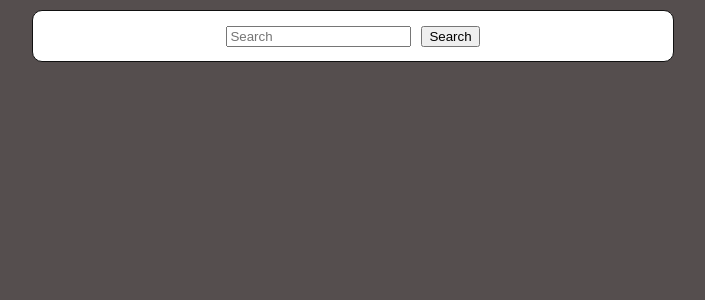
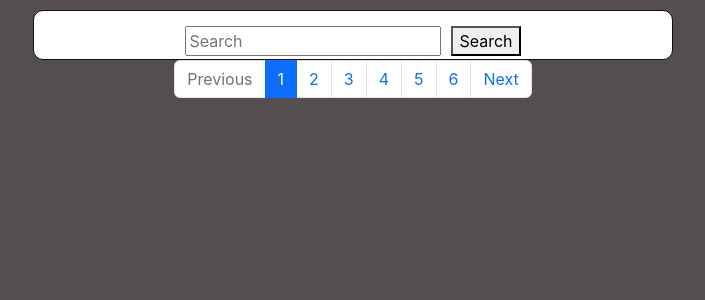
Before and after one commit to SebGustavsson/beerapp, a React (Create React App) app in the folder app/: page / in a window 1280 px wide. Shown: the top 300 px of the page, without its empty margins (287-992 px from the left). Built offline with nearby package versions, Linux system fonts and the light colour scheme.

Commit message:
added pagination functionality

```diff
--- a/app/package.json
+++ b/app/package.json
@@ -7,6 +7,7 @@
     "@testing-library/react": "^13.4.0",
     "@testing-library/user-event": "^13.5.0",
     "axios": "^1.1.3",
+    "bootstrap": "^5.2.2",
     "lodash": "^4.17.21",
     "react": "^18.2.0",
     "react-dom": "^18.2.0",
--- a/app/public/index.html
+++ b/app/public/index.html
@@ -10,34 +10,19 @@
       content="Web site created using create-react-app"
     />
     <link rel="apple-touch-icon" href="%PUBLIC_URL%/logo192.png" />
-    <!--
-      manifest.json provides metadata used when your web app is installed on a
-      user's mobile device or desktop. See https://developers.google.com/web/fundamentals/web-app-manifest/
-    -->
+
+        <link href="https://cdn.jsdelivr.net/npm/bootstrap@5.2.2/dist/css/bootstrap.min.css" rel="stylesheet"
+          integrity="sha384-Zenh87qX5JnK2Jl0vWa8Ck2rdkQ2Bzep5IDxbcnCeuOxjzrPF/et3URy9Bv1WTRi" crossorigin="anonymous">
+
     <link rel="manifest" href="%PUBLIC_URL%/manifest.json" />
-    <!--
-      Notice the use of %PUBLIC_URL% in the tags above.
-      It will be replaced with the URL of the `public` folder during the build.
-      Only files inside the `public` folder can be referenced from the HTML.
 
-      Unlike "/favicon.ico" or "favicon.ico", "%PUBLIC_URL%/favicon.ico" will
-      work correctly both with client-side routing and a non-root public URL.
-      Learn how to configure a non-root public URL by running `npm run build`.
-    -->
     <title>React App</title>
   </head>
   <body>
+
+
     <noscript>You need to enable JavaScript to run this app.</noscript>
     <div id="root"></div>
-    <!--
-      This HTML file is a template.
-      If you open it directly in the browser, you will see an empty page.
 
-      You can add webfonts, meta tags, or analytics to this file.
-      The build step will place the bundled scripts into the <body> tag.
-
-      To begin the development, run `npm start` or `yarn start`.
-      To create a production bundle, use `npm run build` or `yarn build`.
-    -->
   </body>
 </html>
--- a/app/src/App.jsx
+++ b/app/src/App.jsx
@@ -1,21 +1,39 @@
 import "./App.css";
 import axios from "axios";
-import Item from "./components/Item";
 import { useState } from "react";
 import SearchForm from "./components/SearchForm";
+import ReactPaginate from "react-paginate";
+import Card from "./components/UI/Card";
 
 export default function App() {
   const [searchValue, setSearchValue] = useState();
+  const [page, setPage] = useState();
   const saveSearchValueHandler = (enteredSearchValue) => {
     setSearchValue(enteredSearchValue);
   };
   //seems like query is ignoring dashes
-  const url = `https://api.punkapi.com/v2/beers?beer_name=${searchValue}`;
+  const pageLimit = 10;
+  const url = `https://api.punkapi.com/v2/beers?beer_name=${searchValue}&per_page=${pageLimit}`;
   const [data, setData] = useState([]);
-  const fetchData = async (u) => {
-    return await axios.get(u).then((res) => {
+  const fetchData = async (url) => {
+    return await axios.get(url).then((res) => {
       setData(res.data);
     });
+  };
+  const fetchNextPage = async (currentPage) => {
+    await axios
+      .get(
+        `https://api.punkapi.com/v2/beers?beer_name=${searchValue}&per_page=${pageLimit}&page=${currentPage}`
+      )
+      .then((res) => {
+        setData(res.data);
+      });
+  };
+
+  const pageClickHandler = async (data) => {
+    let currentPage = data.selected + 1;
+    const pageServer = await fetchNextPage(currentPage);
+    setPage(pageServer);
   };
 
   //Varje gång submit noll
@@ -25,6 +43,25 @@ export default function App() {
         onSubmitSearchValue={saveSearchValueHandler}
         onSearch={fetchData}
         url={url}
+      />
+      <ReactPaginate
+        previousLabel={"Previous"}
+        nextLabel={"Next"}
+        breakLabel={"..."}
+        pageCount={6}
+        marginPagesDisplayed={2}
+        pageRangeDisplayed={3}
+        onPageChange={pageClickHandler}
+        containerClassName={"pagination justify-content-center"}
+        pageClassName={"page-item"}
+        pageLinkClassName={"page-link"}
+        previousClassName={"page-item"}
+        previousLinkClassName={"page-link"}
+        nextLinkClassName={"page-link"}
+        nextClassName={"page-item"}
+        breakLinkClassName={"page-link"}
+        breakClassName={"page-item"}
+        activeClassName={"active"}
       />
       {data?.map((beer, index) => {
         return (
@@ -40,3 +77,23 @@ export default function App() {
     </div>
   );
 }
+const Item = (props) => {
+  return (
+    <Card>
+      <ul>
+        <li>Name: {props.name}</li>
+        <li>Alcohol content: {props.abv}%</li>
+        <details>
+          <summary>Description</summary>
+          {props.description}
+        </details>
+        <details>
+          <summary>Food pairing</summary>
+          {props.foodpairing.map((pairing) => {
+            return `${pairing}, `;
+          })}
+        </details>
+      </ul>
+    </Card>
+  );
+};
--- a/app/src/components/Item.jsx
+++ /dev/null
@@ -1,24 +0,0 @@
-import Card from "./UI/Card";
-
-const Item = (props) => {
-  return (
-    <Card>
-      <ul>
-        <li>Name: {props.name}</li>
-        <li>Alcohol content: {props.abv}%</li>
-        <details>
-          <summary>Description</summary>
-          {props.description}
-        </details>
-        <details>
-          <summary>Food pairing</summary>
-          {props.foodpairing.map((pairing) => {
-            return `${pairing}, `;
-          })}
-        </details>
-      </ul>
-    </Card>
-  );
-};
-
-export default Item;
--- a/app/src/components/UI/Card.css
+++ b/app/src/components/UI/Card.css
@@ -1,4 +1,4 @@
-.card {
+.componentCard {
   border: 1px solid #111;
   border-radius: 10px;
   margin-top: 10px;
@@ -9,7 +9,7 @@
 
 
 @media screen and (max-width: 550px) {
-  .card {
+  .componentCard {
     max-width: 90%;
   }
 }
--- a/app/src/components/UI/Card.jsx
+++ b/app/src/components/UI/Card.jsx
@@ -3,7 +3,7 @@ import "./Card.css";
 import React from "react";
 
 const Card = (props) => {
-  return <div className="card">{props.children}</div>;
+  return <div className="componentCard">{props.children}</div>;
 };
 
 export default Card;
```
Also changed, not shown: 1 other file (tests, documents, lock files or other folders).
